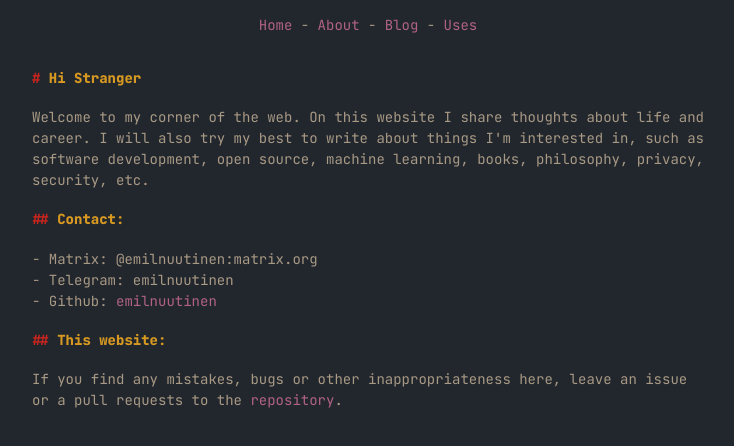
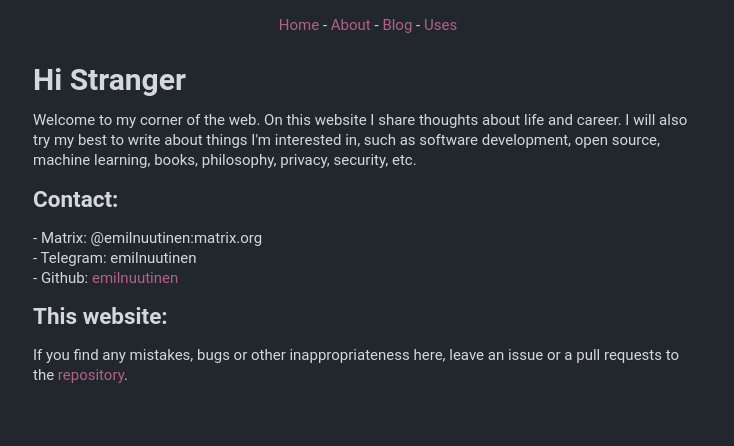
Before and after one commit to emilrwx/emilrwx_website, a Next.js app: page / in a window 1280 px wide. Shown: the top 446 px of the page, without its empty margins (272-1006 px from the left). Built offline with nearby package versions, Linux system fonts and the light colour scheme.

Commit message:
Change font to Roboto, remove tags & normalize styling

```diff
--- a/styles/globals.css
+++ b/styles/globals.css
@@ -1,10 +1,7 @@
 :root {
   --bg: #22272e;
-  --textNormal: #a89984;
-  --textTitle: #d79921;
+  --textNormal: #d5d8da;
   --textLink: #b16286;
-  --headerTag: #cc241d;
-  --hr: #98971a;
 }
 
 html {
@@ -12,16 +9,20 @@ html {
   background: var(--bg);
   margin: 0;
   padding: 0;
-  font-size: 14px;
-  line-height: 1.5rem;
+  font-size: 15px;
+  line-height: 20px;
+  font-weight: 400;
+  -moz-osx-font-smoothing: grayscale;
 }
 
 body {
   box-sizing: border-box;
   background: var(--bg);
   color: var(--textNormal);
-  font-size: 14px;
-  font-family: 'JetBrains Mono';
+  font-size: 15px;
+  line-height: 20px;
+  font-weight: 400;
+  font-family: 'Roboto';
   margin: 0;
   padding: 0;
 }
@@ -48,41 +49,15 @@ p,
 li,
 small {
   color: var(--textNormal);
-  line-height: 1.5rem;
-}
-
-strong {
-  font-weight: bolder;
+  line-height: 20px;
 }
 
 code {
   color: var(--hr);
 }
 
-h1,
-h2,
-h3,
-h4,
-h5,
-h6 {
-  font-size: 1rem;
-  line-height: 1.1rem;
-  color: var(--textTitle);
-  margin-top: 1.5rem;
-  margin-bottom: 1.5rem;
-  margin-left: 0;
-  margin-right: 0;
-  font-weight: 800;
-}
-
-hr {
-  background: var(--hr);
-}
-
 p,
 ul {
-  margin-top: 1.5rem;
-  margin-bottom: 1.5rem;
   margin-left: 0;
   margin-right: 0;
 }
@@ -95,39 +70,3 @@ ul>li:before {
   content: "- ";
   text-indent: -5px;
 }
-
-h1::before {
-  content: "# ";
-  color: var(--headerTag);
-  text-indent: -5px;
-}
-
-h2::before {
-  content: "## ";
-  color: var(--headerTag);
-  text-indent: -5px;
-}
-
-h3::before {
-  content: "### ";
-  color: var(--headerTag);
-  text-indent: -5px;
-}
-
-h4::before {
-  content: "#### ";
-  color: var(--headerTag);
-  text-indent: -5px;
-}
-
-h5::before {
-  content: "##### ";
-  color: var(--headerTag);
-  text-indent: -5px;
-}
-
-h6::before {
-  content: "###### ";
-  color: var(--headerTag);
-  text-indent: -5px;
-}
```
